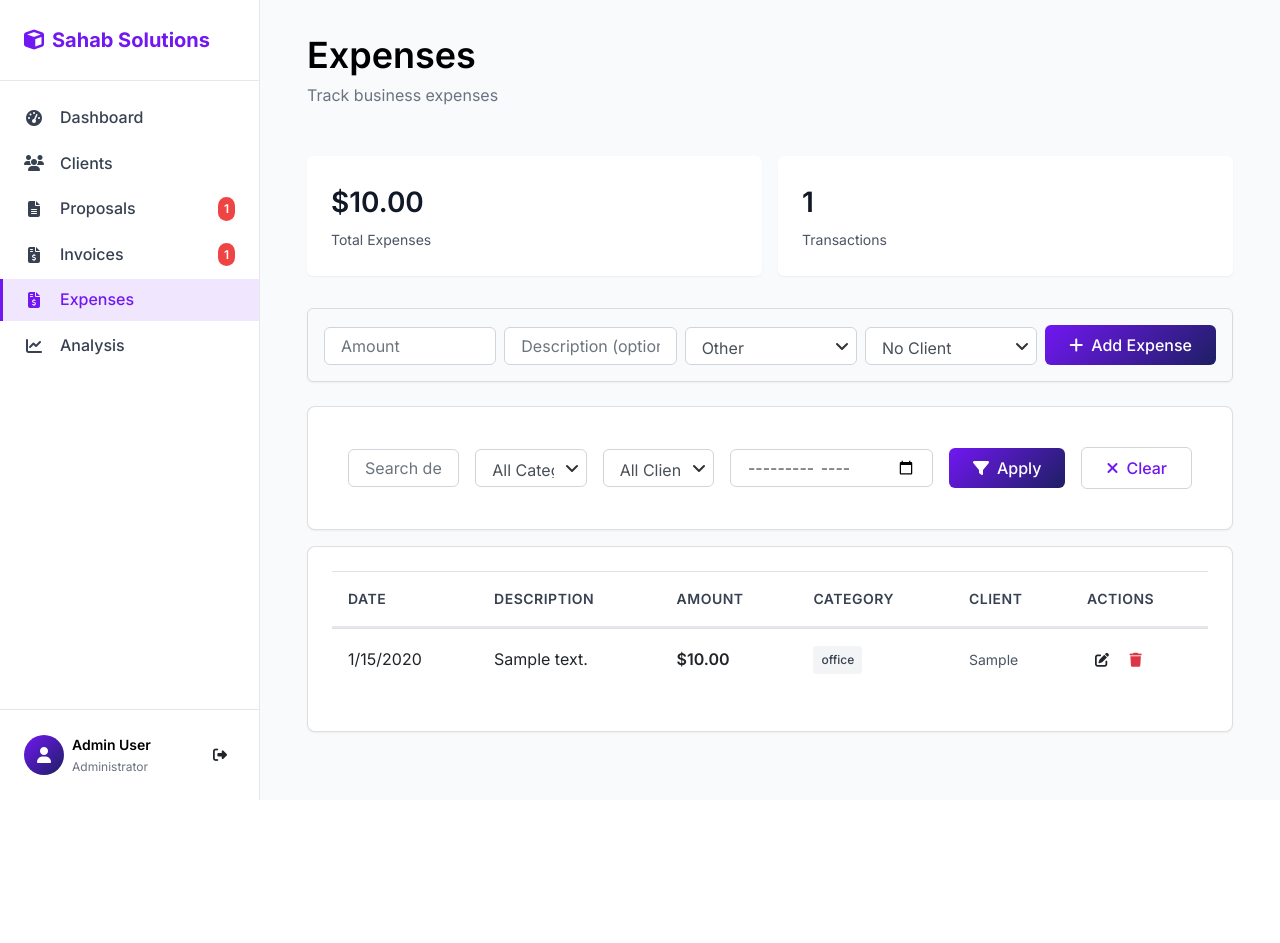
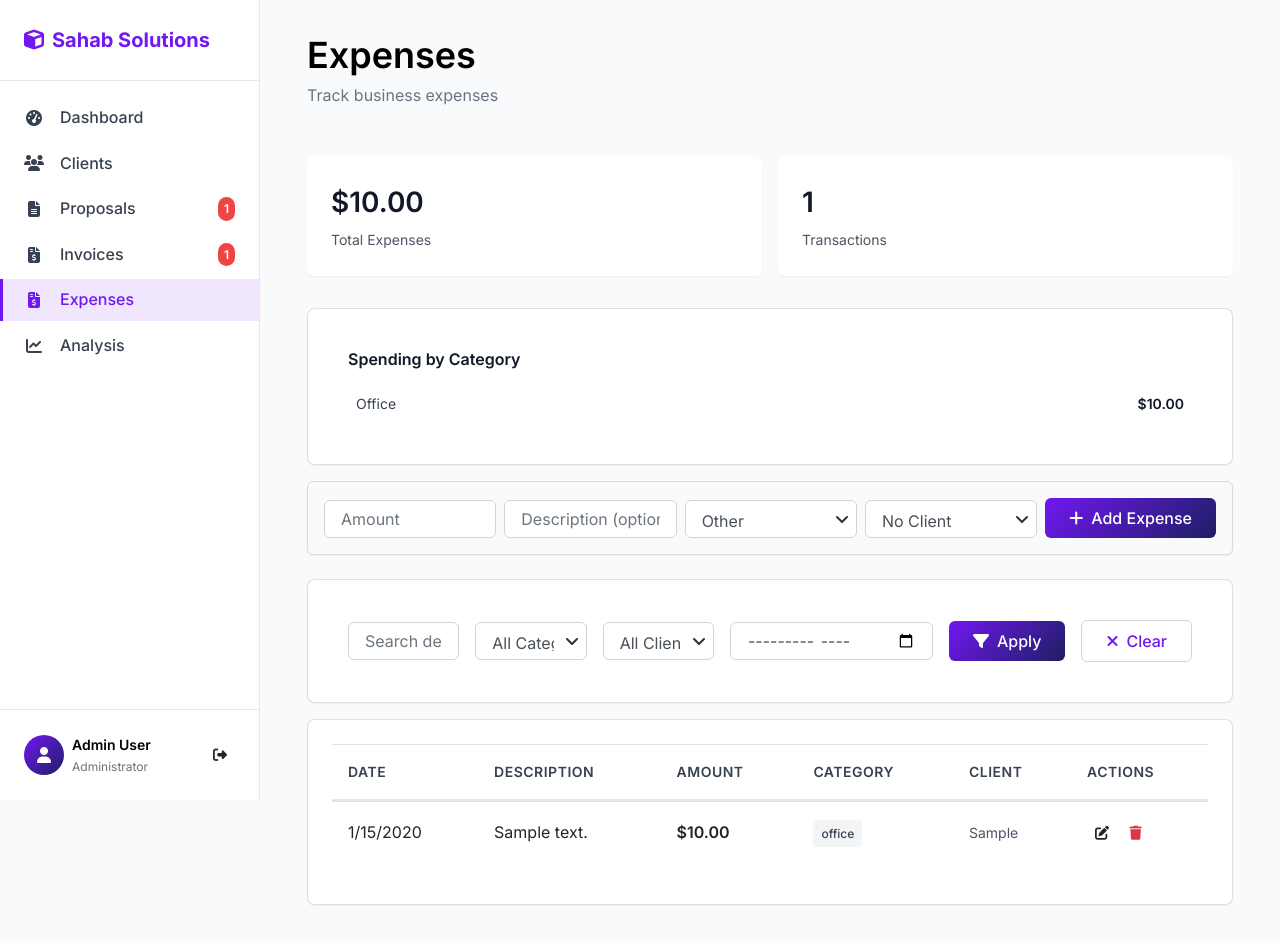
Before and after one commit to Ramo-11/sahab_internal, a Node server app: page /expenses in a window 1280 px wide. Shown: the top 943 px of the page. Before the commit the page ends 800 px from the top, so only its background shows below. Run offline with Node 20, Linux system fonts and the light colour scheme; tables that the repository leaves empty hold one stand-in row (values such as "Sample post"); some libraries are stand-ins or nearby versions.

Commit message:
Add expense analytics showing spending by category
Added basic analytics to the expenses page to show total spending
per category. The analytics display categories sorted by spending
amount in descending order.

Changes:
- Calculate category totals in expensesController
- Add category breakdown section in expenses view
- Style category analytics following existing design patterns

Generated with Claude Code

Co-Authored-By: Claude <noreply@anthropic.com>

```diff
--- a/public/css/expenses.css
+++ b/public/css/expenses.css
@@ -25,6 +25,50 @@
     font-size: 0.875rem;
     color: var(--gray-600);
     margin-top: var(--spacing-xs);
+}
+
+/* Category Analytics */
+.category-analytics {
+    padding: var(--spacing-md);
+}
+
+.analytics-title {
+    font-size: 1rem;
+    font-weight: 600;
+    color: var(--gray-900);
+    margin-bottom: var(--spacing-md);
+}
+
+.category-breakdown {
+    display: flex;
+    flex-direction: column;
+    gap: var(--spacing-sm);
+}
+
+.category-item {
+    display: flex;
+    justify-content: space-between;
+    align-items: center;
+    padding: var(--spacing-sm);
+    background: var(--gray-50);
+    border-radius: var(--border-radius-sm);
+}
+
+.category-info {
+    display: flex;
+    align-items: center;
+}
+
+.category-name {
+    font-size: 0.875rem;
+    color: var(--gray-700);
+    text-transform: capitalize;
+}
+
+.category-amount {
+    font-size: 0.875rem;
+    font-weight: 600;
+    color: var(--gray-900);
 }
 
 /* Quick Add Section */
--- a/server/controllers/expensesController.js
+++ b/server/controllers/expensesController.js
@@ -35,6 +35,13 @@ const showExpenses = async (req, res) => {
         // Calculate total
         const total = expenses.reduce((sum, expense) => sum + expense.amount, 0);
 
+        // Calculate category totals
+        const categoryTotals = expenses.reduce((acc, expense) => {
+            const cat = expense.category || 'other';
+            acc[cat] = (acc[cat] || 0) + expense.amount;
+            return acc;
+        }, {});
+
         // Get clients for filter dropdown
         const clients = await Client.find({ status: 'active' })
             .select('name company')
@@ -46,6 +53,7 @@ const showExpenses = async (req, res) => {
             expenses,
             clients,
             total,
+            categoryTotals,
             filters: { category, client, search, month },
             additionalCSS: ['expenses.css'],
             additionalJS: ['expenses.js'],
--- a/views/expenses/index.ejs
+++ b/views/expenses/index.ejs
@@ -21,6 +21,25 @@
         <div class="expense-stat-label">Transactions</div>
     </div>
 </div>
+
+<!-- Category Analytics -->
+<% if (Object.keys(categoryTotals).length > 0) { %>
+<div class="card mb-3">
+    <div class="category-analytics">
+        <h3 class="analytics-title">Spending by Category</h3>
+        <div class="category-breakdown">
+            <% Object.entries(categoryTotals).sort((a, b) => b[1] - a[1]).forEach(([category, amount]) => { %>
+            <div class="category-item">
+                <div class="category-info">
+                    <span class="category-name"><%= category %></span>
+                </div>
+                <div class="category-amount">$<%= amount.toFixed(2) %></div>
+            </div>
+            <% }); %>
+        </div>
+    </div>
+</div>
+<% } %>
 
 <!-- Quick Add -->
 <div class="card quick-add-expense">
```
